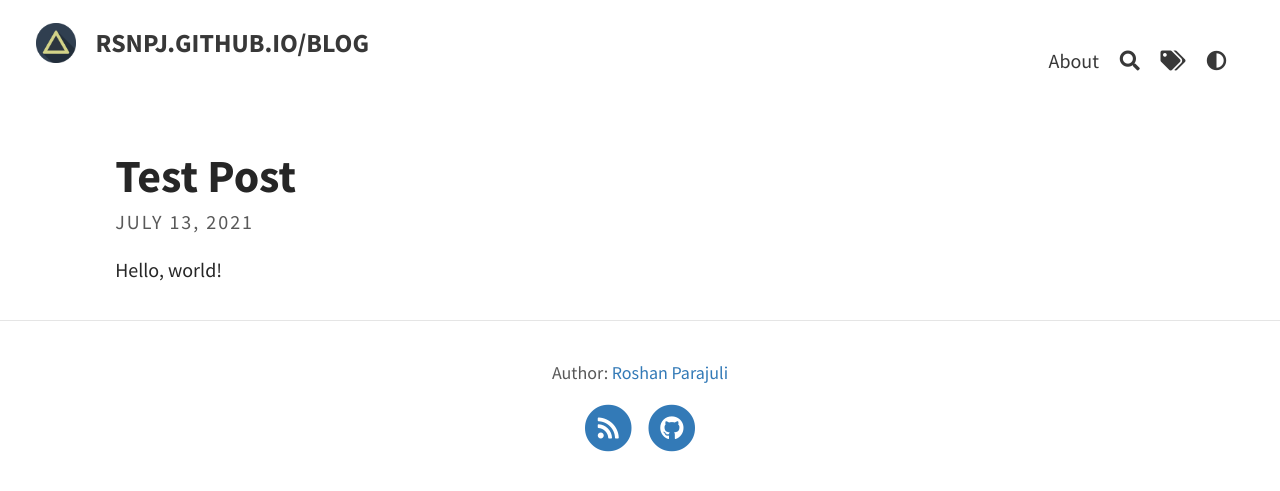
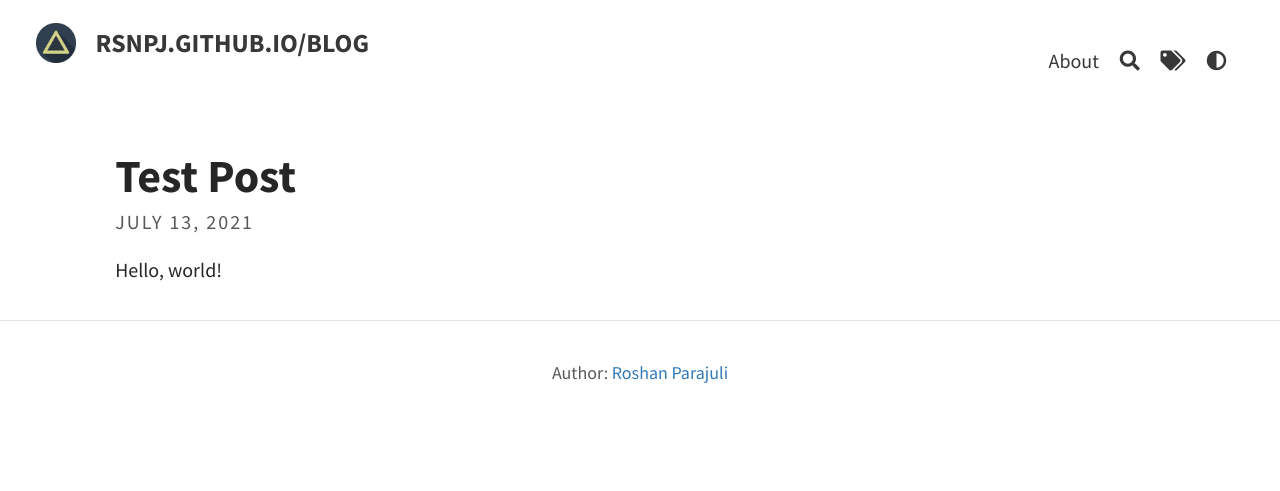
Before and after one commit to 0xrpj/blogs, a Jekyll site: the page built from index.html, in a window 1280 px wide. Shown: the top 491 px of the page. Built offline with Jekyll 4.4.1, drawn with Linux system fonts in a browser that asks for light colours; the list of posts is cut into pages by our own code.

Commit message:
[fix] remove icons

```diff
--- a/_includes/social/icons.html
+++ b/_includes/social/icons.html
@@ -1,4 +1,4 @@
-{% if site.data.social.rss or site.theme_settings.rss %}
+<!-- {% if site.data.social.rss or site.theme_settings.rss %}
 <li>
     <a feed.xml href="{{ site.data.social.feed.path | default: 'feed.xml' | relative_url }}"
        title="{{ site.data.language.str_rss_follow | default: 'Follow RSS feed' }}">
@@ -8,9 +8,9 @@
         </span>
     </a>
 </li>
-{% endif %}
+{% endif %} -->
 
-{% for footer in site.data.icons %}
+<!-- {% for footer in site.data.icons %}
     {% unless footer[1] == nil %}
         {% assign brand = footer[0] %}
         {% assign id = footer[1] %}
@@ -31,4 +31,4 @@
             </a>
         </li>
     {% endunless %}
-{% endfor %}
+{% endfor %} -->
```
